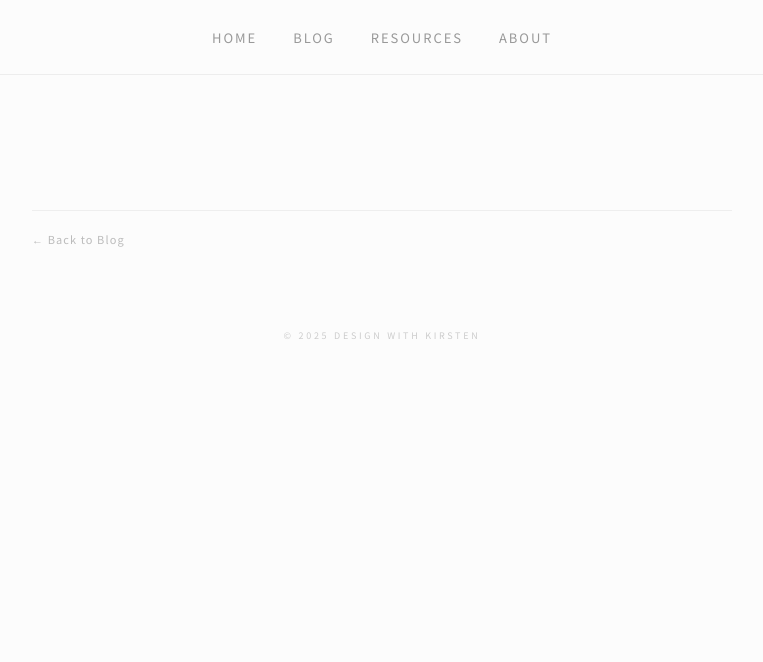
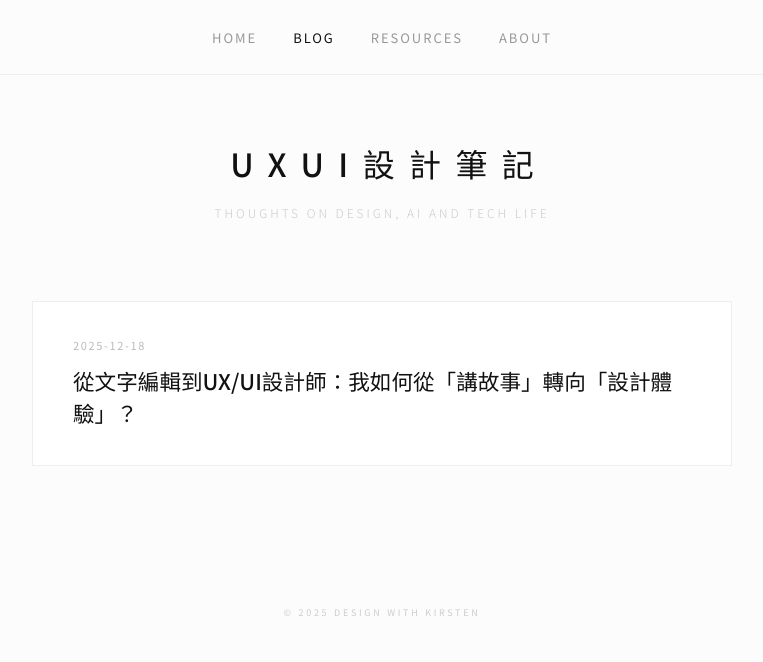
Before and after one commit to kirstenyau/kirstenyau.github.io, a plain HTML site: page blog.html in a window 1280 px wide. Shown: the whole page, without its empty margins (258-1021 px from the left). Drawn offline with Linux system fonts and the light colour scheme.

Commit message:
Update blog.html

```diff
--- a/blog.html
+++ b/blog.html
@@ -3,82 +3,133 @@
 <head>
     <meta charset="UTF-8">
     <meta name="viewport" content="width=device-width, initial-scale=1.0, maximum-scale=1.0, user-scalable=no">
-    <title>DESIGN WITH KIRSTEN</title>
+    <title>UXUI設計筆記 | DESIGN WITH KIRSTEN</title>
     <style>
         @import url('https://fonts.googleapis.com/css2?family=Noto+Sans+TC:wght@300;400;500;700&display=swap');
+
         * { box-sizing: border-box; -webkit-tap-highlight-color: transparent; }
-        body { font-family: "Noto Sans TC", sans-serif; background-color: #fcfcfc; margin: 0; color: #333; padding-top: 100px; }
 
-        /* 統一導覽列 */
-        nav { position: fixed; top: 0; left: 0; width: 100%; height: 75px; background: rgba(252, 252, 252, 0.85); backdrop-filter: blur(10px); -webkit-backdrop-filter: blur(10px); display: flex; align-items: center; justify-content: center; border-bottom: 0.5px solid rgba(0,0,0,0.06); z-index: 9999; }
-        nav a { margin: 0 18px; text-decoration: none; color: #999; font-size: 13px; font-weight: 400; transition: 0.3s; letter-spacing: 0.15em; text-transform: uppercase; }
+        body {
+            font-family: "Noto Sans TC", "PingFang TC", sans-serif;
+            background-color: #fcfcfc;
+            margin: 0; color: #333;
+            padding-top: 100px;
+        }
+
+        /* 導覽列：對齊 Resources 頁面 */
+        nav {
+            position: fixed; top: 0; left: 0; width: 100%; height: 75px;
+            background: rgba(252, 252, 252, 0.85);
+            backdrop-filter: blur(10px); -webkit-backdrop-filter: blur(10px);
+            display: flex; align-items: center; justify-content: center;
+            border-bottom: 0.5px solid rgba(0,0,0,0.06);
+            z-index: 9999;
+        }
+        nav a {
+            margin: 0 18px; text-decoration: none;
+            color: #999; font-size: 13px; font-weight: 400;
+            transition: 0.3s; letter-spacing: 0.15em;
+            text-transform: uppercase;
+        }
         nav a:hover { color: #111; }
 
-        .container { max-width: 750px; margin: 0 auto; padding: 20px 25px; }
-        #date { font-size: 12px; color: #bbb; letter-spacing: 0.15em; display: block; margin-bottom: 10px; text-transform: uppercase; }
-        #title { font-size: 2.2rem; font-weight: 500; color: #111; line-height: 1.3; margin: 0 0 40px 0; }
-        #content { line-height: 2; font-size: 16px; color: #444; font-weight: 300; }
-        #content p { margin-bottom: 25px; text-align: justify; }
-        #content img { max-width: 100%; height: auto; display: block; margin: 30px auto; border: 1px solid #eee; }
+        /* 調整容器寬度以配合大標題 (與截圖 Resources 比例對齊) */
+        .container { max-width: 850px; margin: 0 auto; padding: 40px 25px; }
 
-        .back-link { display: inline-block; margin-top: 50px; padding-top: 20px; border-top: 1px solid #eee; width: 100%; text-decoration: none; color: #bbb; font-size: 11px; letter-spacing: 0.1em; transition: 0.3s; }
-        .back-link:hover { color: #111; }
+        /* ✨ 標題區 UI 修正：對齊 Resources 樣式 */
+        .page-header { text-align: center; margin-bottom: 80px; }
+        .page-title {
+            font-size: 2rem; /* 增大字級 */
+            font-weight: 500;
+            color: #111;
+            letter-spacing: 0.45em; /* 增大字距，營造高級感 */
+            margin: 0 0 18px 0;
+            text-indent: 0.45em; /* 修正因字距導致的中心偏離 */
+        }
+        .page-subtitle {
+            font-size: 12px;
+            color: #ccc; /* 使用較淺的顏色 */
+            letter-spacing: 0.25em; /* 增大英文描述字距 */
+            text-transform: uppercase;
+            font-weight: 300;
+        }
 
-        footer { padding: 60px 0 40px; text-align: center; font-size: 9px; color: #ccc; letter-spacing: 0.3em; text-transform: uppercase; }
+        /* 文章清單 (維持 700px 寬度讓卡片不會太闊) */
+        .post-list-wrapper { max-width: 700px; margin: 0 auto; }
+        #post-list { display: flex; flex-direction: column; gap: 25px; }
+
+        /* 精簡卡片 */
+        .post-item {
+            display: block; text-decoration: none; color: inherit;
+            background: #fff; border: 1px solid #eee;
+            padding: 35px 40px; transition: 0.4s cubic-bezier(0.165, 0.84, 0.44, 1);
+        }
+        .post-item:hover { border-color: #111; transform: translateY(-5px); box-shadow: 0 10px 30px rgba(0,0,0,0.03); }
+        .post-date { font-size: 11px; color: #bbb; letter-spacing: 0.15em; display: block; margin-bottom: 12px; }
+        .post-item h2 { font-size: 1.35rem; font-weight: 500; margin: 0; color: #111; line-height: 1.5; }
+
+        footer {
+            padding: 100px 0 40px;
+            text-align: center; font-size: 9px; color: #ccc;
+            letter-spacing: 0.3em; text-transform: uppercase;
+        }
 
         @media (max-width: 600px) {
             nav { height: 65px; }
-            nav a { margin: 0 12px; font-size: 11px; }
-            #title { font-size: 1.7rem; }
+            nav a { margin: 0 10px; font-size: 11px; }
+            .page-title { font-size: 1.6rem; letter-spacing: 0.3em; text-indent: 0.3em; }
+            .page-subtitle { font-size: 10px; letter-spacing: 0.15em; padding: 0 10px; }
+            .post-item { padding: 30px 25px; }
         }
     </style>
 </head>
 <body>
+
     <nav>
         <a href="index.html">Home</a>
-        <a href="blog.html">Blog</a>
+        <a href="blog.html" style="color:#111;">Blog</a>
         <a href="resources.html">Resources</a>
         <a href="about.html">About</a>
     </nav>
 
     <main class="container">
-        <span id="date"></span>
-        <h1 id="title"></h1>
-        <div id="content"></div>
-        <a href="blog.html" class="back-link">← Back to Blog</a>
+        <header class="page-header">
+            <h1 class="page-title">UXUI設計筆記</h1>
+            <div class="page-subtitle">Thoughts on Design, AI and Tech Life</div>
+        </header>
+
+        <div class="post-list-wrapper">
+            <div id="post-list">
+                </div>
+        </div>
     </main>
 
-    <footer>&copy; 2025 DESIGN WITH KIRSTEN</footer>
+    <footer>
+        &copy; 2025 DESIGN WITH KIRSTEN
+    </footer>
 
     <script>
-        const urlParams = new URLSearchParams(window.location.search);
-        const slug = urlParams.get('slug');
-
-        async function loadPost() {
-            if (!slug) return;
+        async function loadPosts() {
             try {
-                // ✨ 加入 Date.now() 避免瀏覽器抓到舊的 JSON 緩存
-                const res = await fetch(`posts/posts.json?v=${Date.now()}`);
+                const res = await fetch('posts/posts.json');
                 const posts = await res.json();
-                const post = posts.find(p => p.slug === slug);
-
-                if (post) {
-                    document.title = post.title + " | DESIGN WITH KIRSTEN";
-                    document.getElementById('title').textContent = post.title;
-                    document.getElementById('date').textContent = post.date;
-
-                    // 同樣為內文 HTML 加入防緩存
-                    const contentRes = await fetch(`posts/${post.slug}.html?v=${Date.now()}`);
-                    if (contentRes.ok) {
-                        const contentHtml = await contentRes.resText ? await contentRes.text() : await contentRes.text();
-                        document.getElementById('content').innerHTML = contentHtml;
-                    }
-                }
+                const list = document.getElementById('post-list');
+                list.innerHTML = '';
+                posts.forEach(post => {
+                    const item = document.createElement('a');
+                    item.href = `post.html?slug=${post.slug}`;
+                    item.className = 'post-item';
+                    item.innerHTML = `
+                        <span class="post-date">${post.date}</span>
+                        <h2>${post.title}</h2>
+                    `;
+                    list.appendChild(item);
+                });
             } catch (e) {
-                console.error("Load failed:", e);
+                console.error("載入失敗:", e);
             }
         }
-        loadPost();
+        loadPosts();
     </script>
 </body>
 </html>
```
